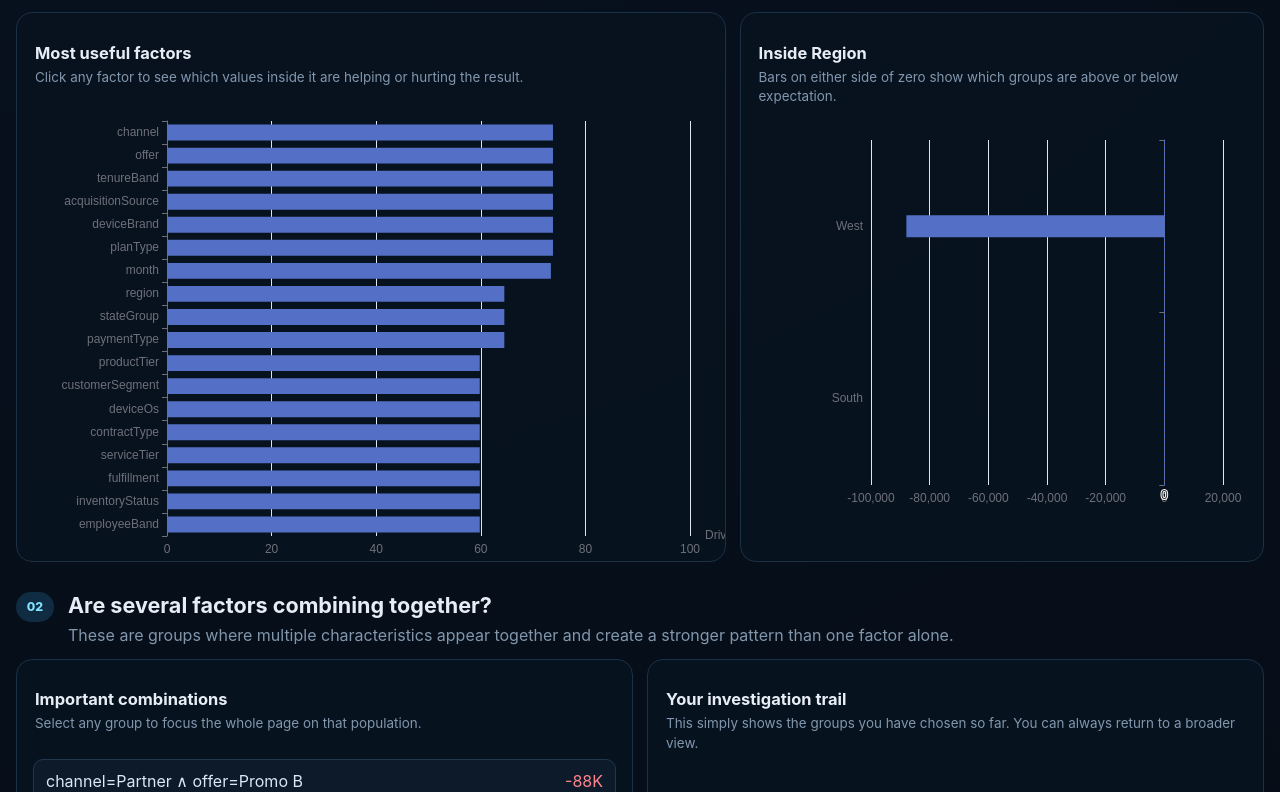
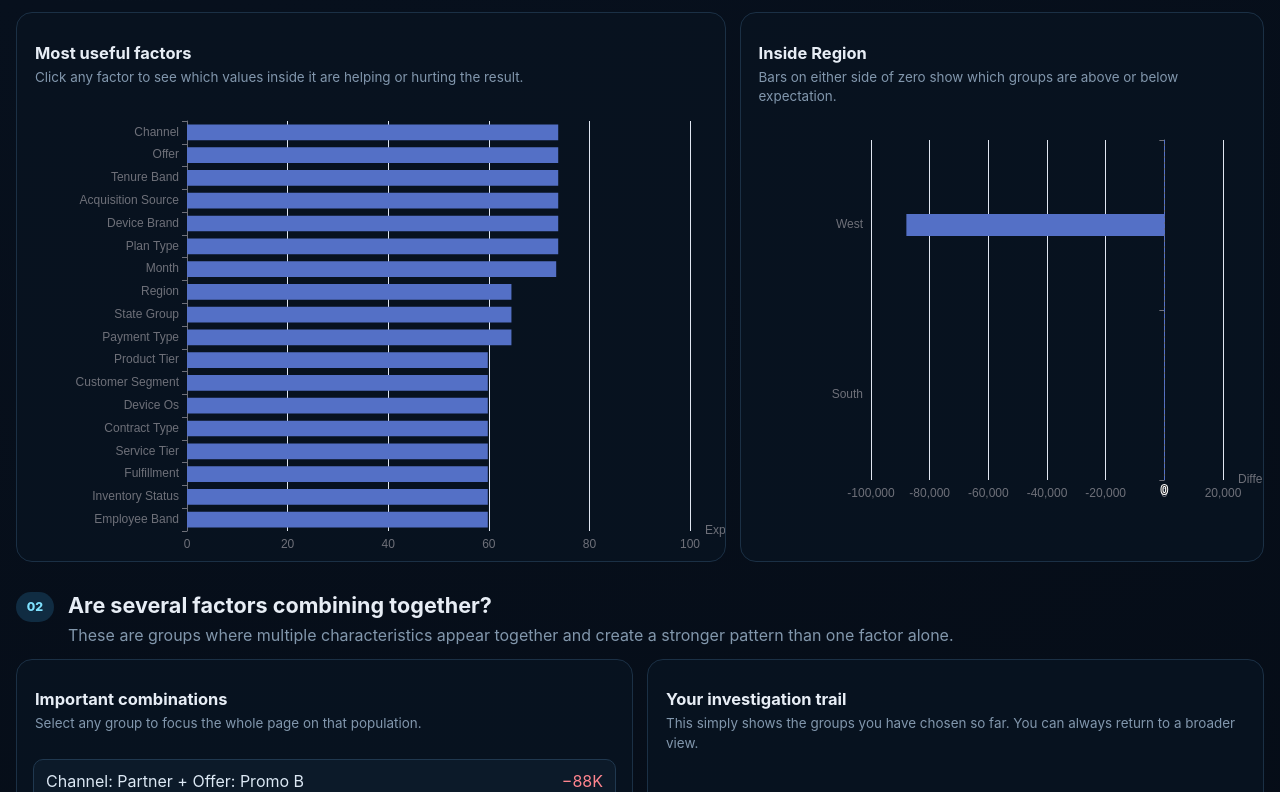
Before and after one commit to yashumani/drill-down-anamoly, a React (Vite) app: page / in a window 1280 px wide. Shown: the part 1028-1820 px from the top of the page. Built offline with nearby package versions, Linux system fonts and the light colour scheme.

Commit message:
Make anomaly charts business-friendly

```diff
--- a/src/components/Visuals.tsx
+++ b/src/components/Visuals.tsx
@@ -3,6 +3,10 @@ import type { DimensionScore, InteractionSegment, Predicate } from '../types';
 import { EChart } from './EChart';
 
 const compact = (v: number) => Intl.NumberFormat('en-US', { notation: 'compact', maximumFractionDigits: 1 }).format(v);
+const humanize = (value: string) => value
+  .replace(/([a-z0-9])([A-Z])/g, '$1 $2')
+  .replace(/[_-]+/g, ' ')
+  .replace(/\b\w/g, (c) => c.toUpperCase());
 
 export function DimensionLandscape({ scores, onSelect }: { scores: DimensionScore[]; onSelect: (d: DimensionScore) => void }) {
   const top = scores.slice(0, 18);
@@ -13,29 +17,31 @@ export function DimensionLandscape({ scores, onSelect }: { scores: DimensionScor
       formatter: (params: any) => {
         const p = Array.isArray(params) ? params[0] : params;
         const row = top[p?.dataIndex ?? 0];
-        return row ? `${row.dimension}<br/>Driver score: ${row.score.toFixed(1)}<br/>Impact: ${(row.impact * 100).toFixed(1)}%<br/>Surprise: ${(row.surprise * 100).toFixed(1)}%` : '';
+        return row ? `${humanize(row.dimension)}<br/>Explanation strength: ${row.score.toFixed(1)}/100<br/>Share of movement: ${(row.impact * 100).toFixed(1)}%<br/>How distinctive: ${(row.surprise * 100).toFixed(1)}%` : '';
       },
     },
-    grid: { left: 150, right: 35, top: 20, bottom: 25 },
-    xAxis: { type: 'value', max: 100, name: 'Driver score' },
-    yAxis: { type: 'category', inverse: true, data: top.map((d) => d.dimension) },
+    grid: { left: 170, right: 35, top: 20, bottom: 30 },
+    xAxis: { type: 'value', max: 100, name: 'Explanation strength' },
+    yAxis: { type: 'category', inverse: true, data: top.map((d) => humanize(d.dimension)) },
     series: [{ type: 'bar', data: top.map((d) => Number(d.score.toFixed(1))), barMaxWidth: 20 }],
   };
   return <EChart option={option} height={460} onClick={(p) => { const d = top[p.dataIndex]; if (d) onSelect(d); }} />;
 }
 
 export function ContributionBars({ score, onDrill }: { score: DimensionScore | null; onDrill: (p: Predicate) => void }) {
-  if (!score) return <div className="empty">Select a dimension to inspect category contributions.</div>;
+  if (!score) return <div className="empty">Choose a business factor to see which groups are helping or hurting the result.</div>;
   const rows = score.categories.slice(0, 12);
   const option: EChartsOption = {
     tooltip: {
       formatter: (p: any) => {
         const row = rows[p?.dataIndex ?? 0];
-        return row ? `${row.value}<br/>Variance: ${compact(row.variance)}<br/>Rows: ${row.count.toLocaleString()}` : '';
+        if (!row) return '';
+        const direction = row.variance < 0 ? 'Below expectation' : 'Above expectation';
+        return `${row.value}<br/>${direction}: ${compact(Math.abs(row.variance))}<br/>Records in group: ${row.count.toLocaleString()}`;
       },
     },
-    grid: { left: 130, right: 40, top: 20, bottom: 25 },
-    xAxis: { type: 'value' },
+    grid: { left: 130, right: 40, top: 20, bottom: 30 },
+    xAxis: { type: 'value', name: 'Difference from expectation' },
     yAxis: { type: 'category', inverse: true, data: rows.map((r) => r.value) },
     series: [{
       type: 'bar',
@@ -50,9 +56,9 @@ export function ContributionBars({ score, onDrill }: { score: DimensionScore | n
 export function InteractionList({ interactions, onDrill }: { interactions: InteractionSegment[]; onDrill: (p: Predicate[]) => void }) {
   return <div className="interaction-list">
     {interactions.slice(0, 8).map((x, i) => <button key={i} className="interaction" onClick={() => onDrill(x.predicates)}>
-      <span className="interaction-title">{x.predicates.map((p) => `${p.dimension}=${p.value}`).join(' ∧ ')}</span>
-      <span className={x.variance < 0 ? 'bad' : 'good'}>{compact(x.variance)}</span>
-      <small>{x.count.toLocaleString()} rows · lift {x.lift.toFixed(1)}×</small>
+      <span className="interaction-title">{x.predicates.map((p) => `${humanize(p.dimension)}: ${p.value}`).join(' + ')}</span>
+      <span className={x.variance < 0 ? 'bad' : 'good'}>{x.variance < 0 ? '−' : '+'}{compact(Math.abs(x.variance))}</span>
+      <small>{x.count.toLocaleString()} records share this pattern · {x.lift.toFixed(1)}× more concentrated than average</small>
     </button>)}
   </div>;
 }
@@ -61,7 +67,7 @@ export function DrillTree({ predicates }: { predicates: Predicate[] }) {
   const data: any = { name: 'All data', children: [] as any[] };
   let cursor = data;
   for (const p of predicates) {
-    const node = { name: `${p.dimension}: ${p.value}`, children: [] as any[] };
+    const node = { name: `${humanize(p.dimension)}: ${p.value}`, children: [] as any[] };
     cursor.children.push(node);
     cursor = node;
   }
```
